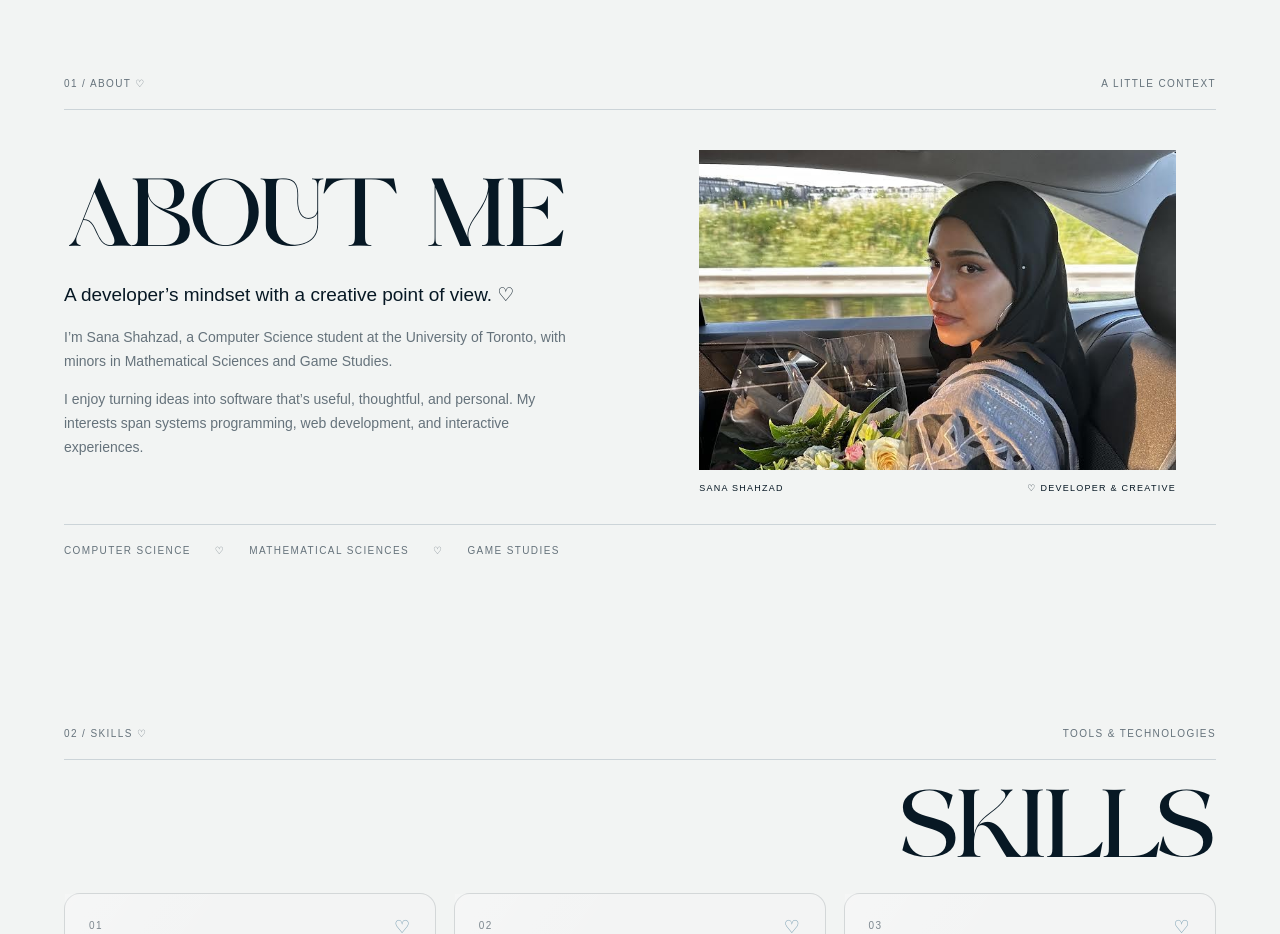
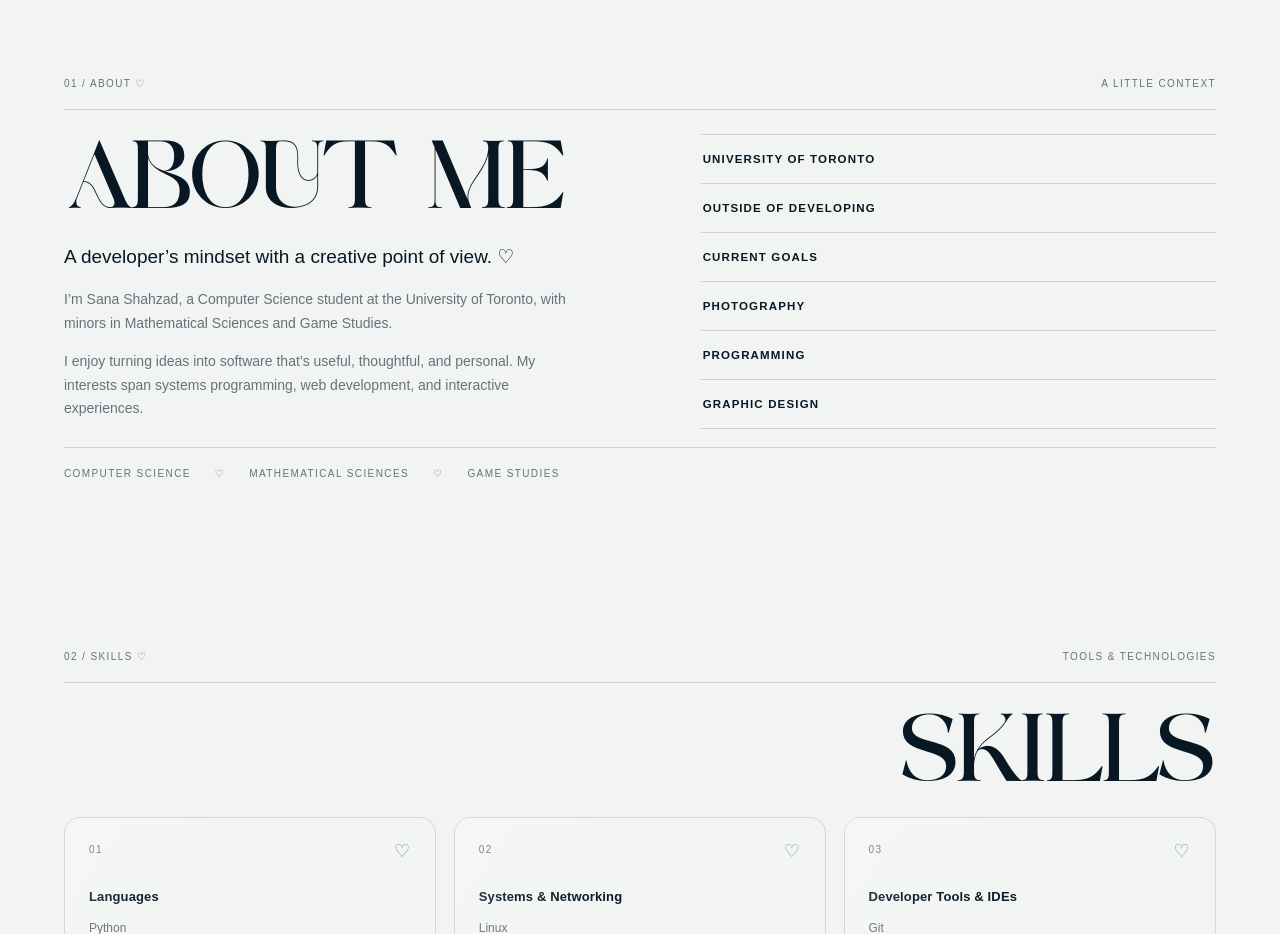
Before and after one commit to sunqn05/sana_shahzad, a React (Create React App) app: page / in a window 1280 px wide. Shown: the part 820-1754 px from the top of the page. Built offline with nearby package versions, Linux system fonts and the light colour scheme.

Commit message:
fixing about me

```diff
--- a/src/components/home/Home.css
+++ b/src/components/home/Home.css
@@ -65,10 +65,10 @@ html.developer-home-active { scroll-snap-type: y proximity; }
 /* Introduction */
 .developer-home .home-about { padding: clamp(72px, 7vw, 100px) var(--home-gutter) clamp(80px, 8vw, 116px); border-radius: 0; }
 
-.developer-home .home-about-grid { display: grid; grid-template-columns: minmax(0, 1fr) minmax(0, 0.78fr); gap: clamp(2rem, 5vw, 6rem); align-items: center; flex: 1 1 auto; min-height: 0; padding: 0 0 clamp(10px, 1.5svh, 18px); }
+.developer-home .home-about-grid { display: grid; grid-template-columns: minmax(0, 1fr) minmax(0, 0.9fr); gap: clamp(2rem, 5vw, 6rem); align-items: start; flex: 1 1 auto; min-height: 0; padding: 0 0 clamp(10px, 1.5svh, 18px); }
 
 .developer-home .home-about-grid > div { container-type: inline-size; }
-.developer-home .home-about-editorial { align-self: center; }
+.developer-home .home-about-editorial { align-self: start; }
 
 .developer-home .home-about-copy { max-width: 510px; margin-top: 0; }
 
@@ -76,13 +76,27 @@ html.developer-home-active { scroll-snap-type: y proximity; }
 
 .developer-home .home-about-copy .home-lead { font-size: 19px; line-height: 1.4; color: var(--home-navy); margin-bottom: 18px; }
 
-.developer-home .home-about-figure { width: 100%; max-width: 540px; justify-self: end; }
+.developer-home .home-about-panel-stack { width: 100%; max-width: 620px; justify-self: end; border-top: 1px solid var(--home-border); }
 
-.developer-home .home-about-image { width: 100%; height: clamp(280px, 44svh, 440px); overflow: hidden; background: #d8d9d4; }
+.developer-home .home-about-panel { border-bottom: 1px solid var(--home-border); }
 
-.developer-home .home-about-image img { display: block; width: 100%; height: 100%; object-fit: cover; object-position: center 40%; }
+.developer-home .home-about-panel-trigger { display: block; width: 100%; min-height: 56px; padding: 17px 2px 15px; border: 0; color: var(--home-navy); background: transparent; cursor: pointer; font-size: clamp(11px, 0.9vw, 13px); font-weight: 600; letter-spacing: 0.1em; line-height: 1.35; text-align: left; text-transform: uppercase; transition: color 0.3s ease, transform 0.4s cubic-bezier(0.22, 1, 0.36, 1); }
 
-.developer-home .home-about-figure figcaption { display: flex; justify-content: space-between; gap: 15px; padding-top: 12px; font-size: 9px; }
+.developer-home .home-about-panel.is-active .home-about-panel-trigger { color: #31596c; transform: translateX(7px); }
+
+.developer-home .home-about-panel-trigger:focus-visible { outline-offset: -3px; }
+
+.developer-home .home-about-panel-body { max-height: 0; overflow: hidden; opacity: 0; transition: max-height 0.55s cubic-bezier(0.22, 1, 0.36, 1), opacity 0.3s ease; }
+
+.developer-home .home-about-panel.is-active .home-about-panel-body { max-height: 190px; opacity: 1; }
+
+.developer-home .home-about-panel-content { display: grid; grid-template-columns: minmax(120px, 0.78fr) minmax(0, 1fr); align-items: end; gap: clamp(16px, 2vw, 26px); min-height: 0; padding: 2px 2px 18px; }
+
+.developer-home .home-about-panel-content img { display: block; width: 100%; height: 132px; object-fit: cover; filter: saturate(0.72) contrast(0.96); transform: translateY(12px); opacity: 0; transition: transform 0.5s 0.06s cubic-bezier(0.22, 1, 0.36, 1), opacity 0.35s 0.06s ease; }
+
+.developer-home .home-about-panel-content p { margin: 0; padding-bottom: 2px; color: var(--home-muted); font-size: 13px; line-height: 1.65; transform: translateY(10px); opacity: 0; transition: transform 0.45s 0.1s cubic-bezier(0.22, 1, 0.36, 1), opacity 0.35s 0.1s ease; }
+
+.developer-home .home-about-panel.is-active :is(img, .home-about-panel-content p) { transform: translateY(0); opacity: 1; }
 
 .developer-home .home-about-foot { display: flex; flex-wrap: wrap; gap: 24px; padding-top: 18px; border-top: 1px solid var(--home-border); color: var(--home-muted); }
 
@@ -545,7 +559,9 @@ html.developer-home-active { scroll-snap-type: y proximity; }
   .developer-home .home-sheet.home-section { padding-top: clamp(84px, 12svh, 96px); padding-bottom: clamp(64px, 9svh, 84px); }
   .developer-home .home-section-title { margin-bottom: clamp(22px, 3svh, 30px); font-size: clamp(3.5rem, min(6.2vw, 13svh), 6.5rem); }
   .developer-home .home-content-label { margin-bottom: clamp(22px, 3svh, 30px); }
-  .developer-home .home-about-image { height: clamp(260px, 40svh, 380px); }
+  .developer-home .home-about-panel-trigger { min-height: 48px; padding-block: 13px 11px; }
+  .developer-home .home-about-panel.is-active .home-about-panel-body { max-height: 155px; }
+  .developer-home .home-about-panel-content img { height: 106px; }
   .developer-home .archive-section { padding-top: clamp(84px, 12svh, 96px); padding-bottom: clamp(64px, 9svh, 84px); }
 }
 
@@ -611,7 +627,8 @@ html.developer-home-active { scroll-snap-type: y proximity; }
   .developer-home .home-sheet.home-section { padding-top: clamp(82px, 10vw, 92px); padding-bottom: clamp(72px, 9vw, 90px); }
   .developer-home .archive-section { padding-top: clamp(82px, 10vw, 92px); padding-bottom: clamp(72px, 9vw, 90px); }
   .developer-home .home-about-grid { grid-template-columns: minmax(0, 1.1fr) minmax(0, 0.9fr); gap: 28px; }
-  .developer-home .home-about-figure figcaption { flex-direction: column; gap: 5px; }
+  .developer-home .home-about-panel-content { grid-template-columns: minmax(100px, 0.72fr) minmax(0, 1fr); gap: 16px; }
+  .developer-home .home-about-panel-content img { height: 116px; }
   .developer-home .home-experience-card { padding: 25px; }
 }
 @media (max-width: 600px) {
@@ -626,8 +643,12 @@ html.developer-home-active { scroll-snap-type: y proximity; }
   .developer-home .home-hero-eyebrow > :last-child { display: none; }
   .developer-home .home-hero-eyebrow { justify-content: center; }
   .developer-home .home-about-grid { grid-template-columns: 1fr; padding: 0; gap: 36px; }
-  .developer-home .home-about-figure { max-width: 420px; width: 100%; }
-  .developer-home .home-about-figure figcaption { flex-direction: row; }
+  .developer-home .home-about-panel-stack { max-width: none; justify-self: stretch; }
+  .developer-home .home-about-panel-trigger { min-height: 52px; padding-block: 15px 13px; font-size: 11px; }
+  .developer-home .home-about-panel.is-active .home-about-panel-body { max-height: 170px; }
+  .developer-home .home-about-panel-content { grid-template-columns: minmax(96px, 0.62fr) minmax(0, 1fr); gap: 14px; padding-bottom: 16px; }
+  .developer-home .home-about-panel-content img { height: 112px; }
+  .developer-home .home-about-panel-content p { font-size: 12px; line-height: 1.55; }
   .developer-home .home-about-foot { gap: 15px 24px; }
   .developer-home .home-skills-grid, .developer-home .home-projects-grid, .developer-home .home-experience-grid { grid-template-columns: 1fr; }
   .developer-home .home-skill-card { padding: 25px; }
--- a/src/components/home/HomeAbout.jsx
+++ b/src/components/home/HomeAbout.jsx
@@ -1,10 +1,82 @@
-import React, { useRef } from 'react';
+import React, { useEffect, useRef, useState } from 'react';
 import { useSectionReveal } from './useHomeMotion';
 import TextReveal from './TextReveal';
 
+const aboutPanels = [
+  {
+    title: 'University of Toronto',
+    description: 'Computer Science major with minors in Mathematical Sciences and Game Studies.',
+    image: '/images/about/about-8.jpg',
+    imageAlt: 'Toronto skyline at night',
+  },
+  {
+    title: 'Outside of Developing',
+    description: 'I love gaming, music, food, painting, and creative exploration outside of code.',
+    image: '/images/about/about-5.jpg',
+    imageAlt: 'Coffee, pastries, and a compact camera',
+  },
+  {
+    title: 'Current Goals',
+    description: 'Building a portfolio that blends software development, design, and interactive experiences.',
+    image: '/images/about/about-9.jpg',
+    imageAlt: 'A creative workspace with a laptop and coffee',
+  },
+  {
+    title: 'Photography',
+    description: 'A personal interest that inspires my eye for mood, framing, and visual storytelling.',
+    image: '/images/about/about-2.jpg',
+    imageAlt: 'A camera ready for a photography session',
+  },
+  {
+    title: 'Programming',
+    description: 'I enjoy turning ideas into useful, thoughtful software with a strong technical foundation.',
+    image: '/images/about/about-3.jpg',
+    imageAlt: 'A programming workspace with code on screen',
+  },
+  {
+    title: 'Graphic Design',
+    description: 'Branding, posters, visual identity, and digital design are a major part of my creative background.',
+    image: '/images/about/about-4.jpg',
+    imageAlt: 'Graphic design work in progress on a laptop',
+  },
+];
+
 export default function HomeAbout() {
   const root = useRef(null);
+  const panelStack = useRef(null);
+  const [activePanel, setActivePanel] = useState(null);
+  const [supportsHover, setSupportsHover] = useState(false);
+
   useSectionReveal(root);
+
+  useEffect(() => {
+    const query = window.matchMedia('(hover: hover) and (pointer: fine)');
+    const updateInputMode = () => {
+      setSupportsHover(query.matches);
+      setActivePanel(null);
+    };
+
+    updateInputMode();
+    query.addEventListener('change', updateInputMode);
+    return () => query.removeEventListener('change', updateInputMode);
+  }, []);
+
+  useEffect(() => {
+    if (supportsHover) return undefined;
+
+    const closeOnOutsideTap = event => {
+      if (!panelStack.current?.contains(event.target)) setActivePanel(null);
+    };
+
+    document.addEventListener('pointerdown', closeOnOutsideTap);
+    return () => document.removeEventListener('pointerdown', closeOnOutsideTap);
+  }, [supportsHover]);
+
+  const closeWhenInteractionLeaves = event => {
+    if (!supportsHover || event.currentTarget.contains(document.activeElement)) return;
+    setActivePanel(null);
+  };
+
   return (
     <section className="home-sheet home-section home-about" id="about" ref={root} tabIndex={-1} aria-labelledby="about-title">
       <div className="home-content-label home-meta" data-reveal>
@@ -21,11 +93,58 @@ export default function HomeAbout() {
             <p>I enjoy turning ideas into software that’s useful, thoughtful, and personal. My interests span systems programming, web development, and interactive experiences.</p>
           </div>
         </div>
-        <figure className="home-about-figure" data-image-reveal>
-          <div className="home-about-image"><img src="/images/about/about-11.jpg" alt="Sana Shahzad" loading="lazy" width="720" height="900" /></div>
-          <figcaption className="home-meta"><span>SANA SHAHZAD</span><span>♡ DEVELOPER & CREATIVE</span></figcaption>
-        </figure>
+
+        <div
+          className="home-about-panel-stack"
+          data-reveal
+          ref={panelStack}
+          onMouseLeave={closeWhenInteractionLeaves}
+          onBlur={event => {
+            if (!event.currentTarget.contains(event.relatedTarget)) setActivePanel(null);
+          }}
+        >
+          {aboutPanels.map((panel, index) => {
+            const isActive = activePanel === index;
+            const triggerId = `about-panel-trigger-${index}`;
+            const contentId = `about-panel-content-${index}`;
+
+            return (
+              <article
+                className={`home-about-panel${isActive ? ' is-active' : ''}`}
+                key={panel.title}
+                onMouseEnter={() => { if (supportsHover) setActivePanel(index); }}
+              >
+                <button
+                  className="home-about-panel-trigger"
+                  id={triggerId}
+                  type="button"
+                  aria-expanded={isActive}
+                  aria-controls={contentId}
+                  onFocus={() => setActivePanel(index)}
+                  onClick={() => {
+                    if (!supportsHover) setActivePanel(isActive ? null : index);
+                  }}
+                >
+                  {panel.title}
+                </button>
+                <div
+                  className="home-about-panel-body"
+                  id={contentId}
+                  role="region"
+                  aria-labelledby={triggerId}
+                  aria-hidden={!isActive}
+                >
+                  <div className="home-about-panel-content">
+                    <img src={panel.image} alt={panel.imageAlt} loading="lazy" />
+                    <p>{panel.description}</p>
+                  </div>
+                </div>
+              </article>
+            );
+          })}
+        </div>
       </div>
+
       <div className="home-about-foot home-meta" data-reveal>
         <span>COMPUTER SCIENCE</span>
         <span>♡</span>
```
